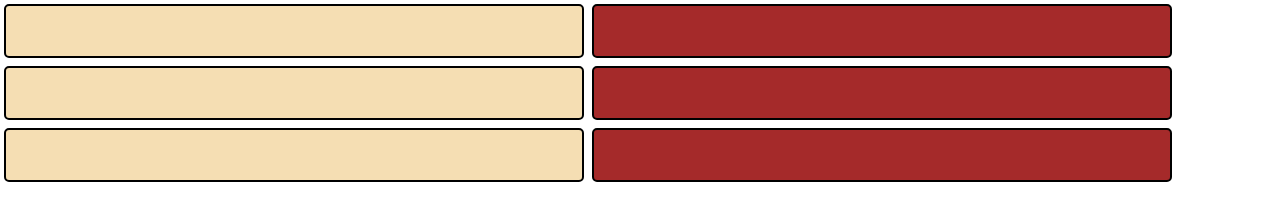
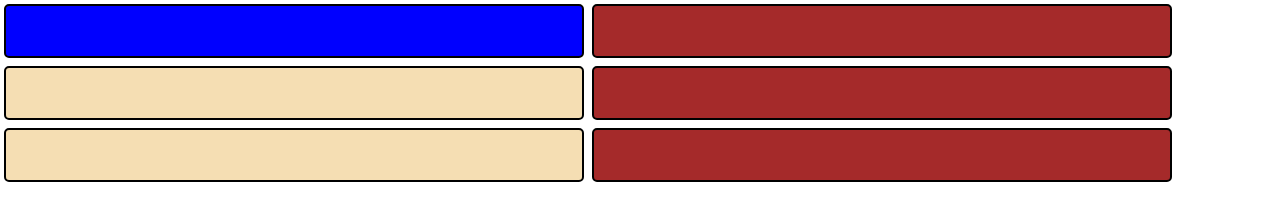
Before and after one commit to ki3kia/Some-tasks, a plain HTML site: page src/index.html in a window 1280 px wide. Drawn offline with Linux system fonts and the light colour scheme.

Commit message:
taskBluetag
added script in html that find block with id blue and and colored it

```diff
--- a/src/index.html
+++ b/src/index.html
@@ -7,7 +7,7 @@
 </head>
 <body>
 <section>
-    <div></div>
+    <div id="blue"></div>
     <div></div>
     <div></div>
     <div></div>
@@ -15,4 +15,8 @@
     <div></div>
 </section>
 </body>
+<script>
+    let div = document.getElementById('blue').style.backgroundColor = 'blue';
+</script>
+<script src="script.js"></script>
 </html>
--- /dev/null
+++ b/src/style.js
@@ -0,0 +1 @@
+let button =
```
